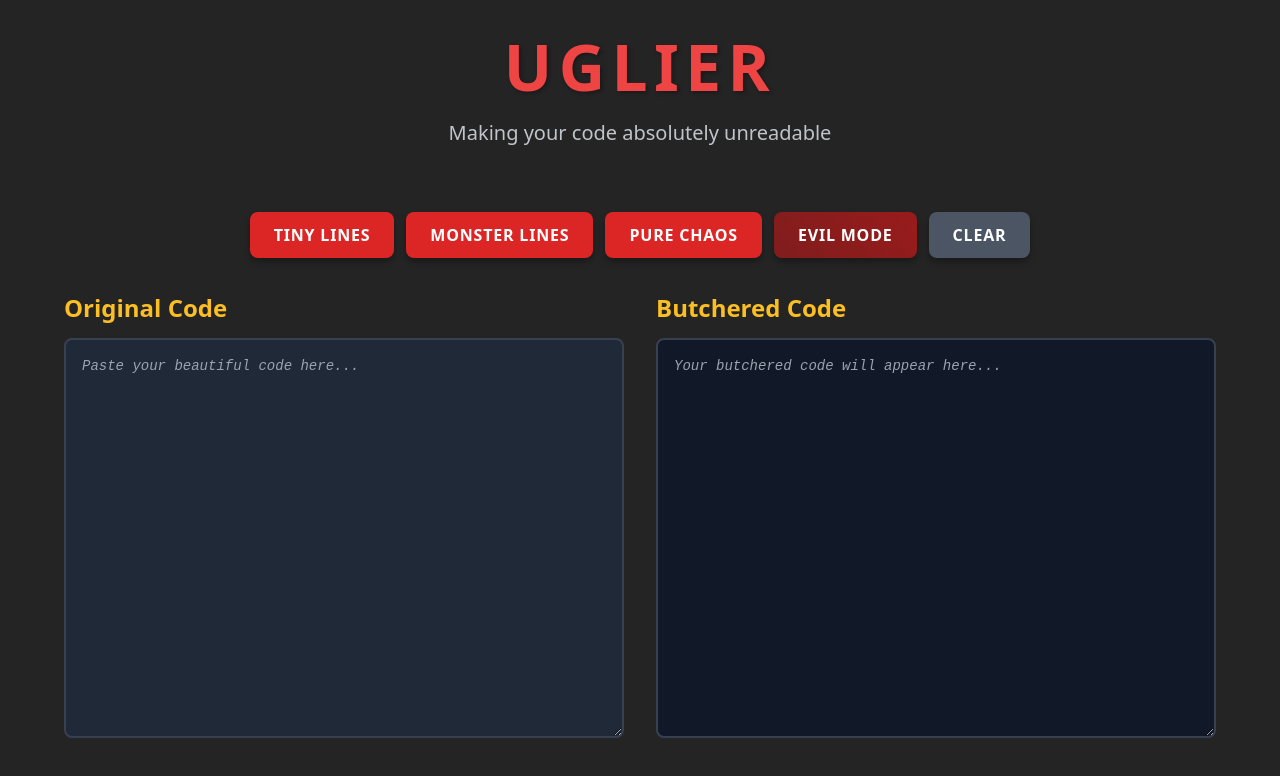
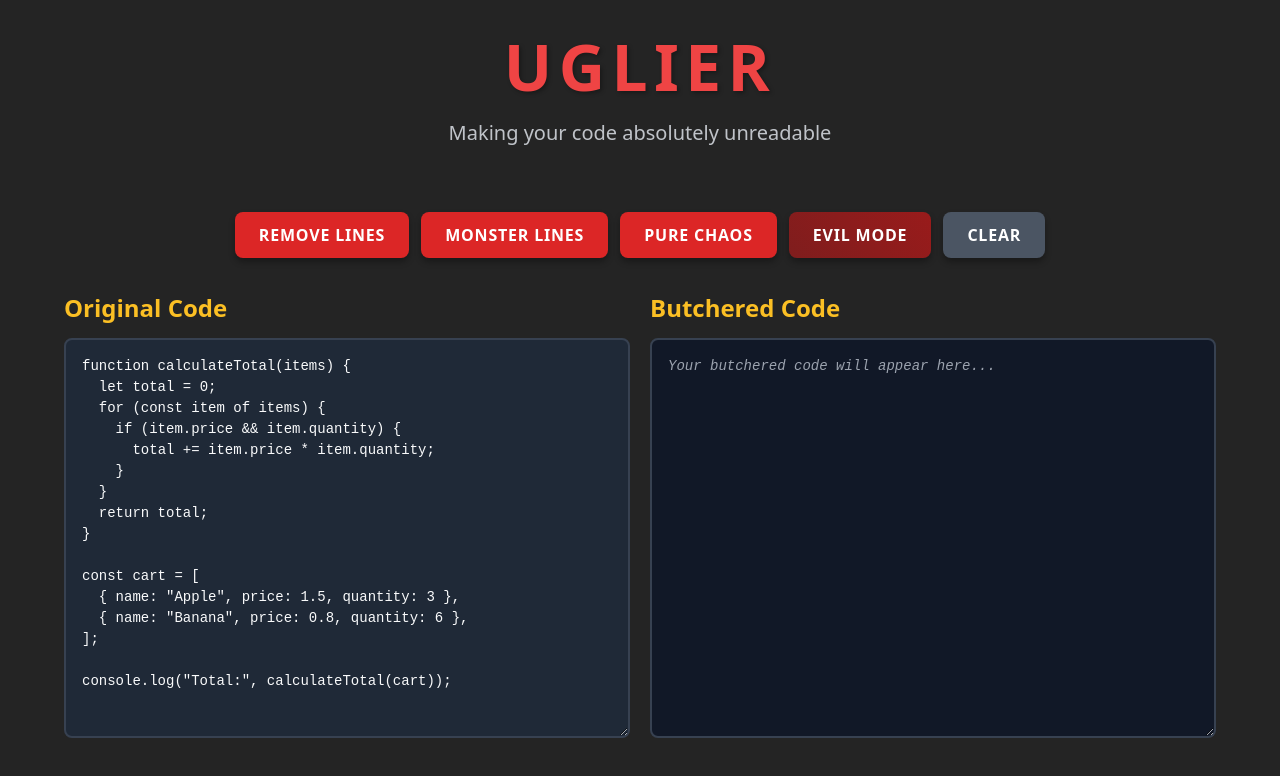
Before and after one commit to Irakli00/murder_she_code, a React (Vite) app in the folder murder_she_code/: page / in a window 1280 px wide. Shown: the top 776 px of the page. Built offline with nearby package versions, Linux system fonts and the light colour scheme.

Commit message:
first massacre

```diff
--- a/murder_she_code/src/App.jsx
+++ b/murder_she_code/src/App.jsx
@@ -7,7 +7,7 @@ function App() {
     <>
       <Header></Header>
       <main>
-        <Controls></Controls>
+        <Controls code={""}></Controls>
         <CodeForm></CodeForm>
       </main>
     </>
--- a/murder_she_code/src/components/CodeForm.jsx
+++ b/murder_she_code/src/components/CodeForm.jsx
@@ -1,19 +1,31 @@
+import { useContext } from "react";
+import { AppContext } from "../contexts/AppContext";
+
 function CodeForm() {
+  const { inputCode, setInputCode, outputCode } = useContext(AppContext);
+
   return (
     <div className="editor-container">
       <section className="input-section">
         <h3 className="section-title">Original Code</h3>
+        <div className="code-textarea-wrapper">
+          <div className="line-numbers"></div>
 
           <textarea
             id="input-code"
             className="code-textarea"
-          placeholder="Paste your beautiful code here..."
+            placeholder="Paste your code here..."
             aria-describedby="input-help"
+            defaultValue={inputCode}
+            onChange={(e) => setInputCode(e.target.value)}
           ></textarea>
+        </div>
       </section>
 
       <section className="output-section">
         <h3 className="section-title">Butchered Code</h3>
+        <div className="code-textarea-wrapper">
+          <div className="line-numbers"></div>
 
           <textarea
             id="output-code"
@@ -21,26 +33,12 @@ function CodeForm() {
             readOnly
             placeholder="Your butchered code will appear here..."
             aria-describedby="output-help"
+            value={outputCode}
           ></textarea>
+        </div>
       </section>
     </div>
   );
 }
 
 export default CodeForm;
-// function calculateTotal(items) {
-//   let total = 0;
-//   for (const item of items) {
-//     if (item.price && item.quantity) {
-//       total += item.price * item.quantity;
-//     }
-//   }
-//   return total;
-// }
-
-// const cart = [
-//   { name: "Apple", price: 1.5, quantity: 3 },
-//   { name: "Banana", price: 0.8, quantity: 6 },
-// ];
-
-// console.log("Total:", calculateTotal(cart));
--- a/murder_she_code/src/components/Controls.jsx
+++ b/murder_she_code/src/components/Controls.jsx
@@ -1,7 +1,37 @@
+import { useContext } from "react";
+import { AppContext } from "../contexts/AppContext";
+
 function Controls() {
+  const { inputCode, setOutputCode } = useContext(AppContext);
+  function noLines(code) {
+    // Ultra narrow formatting - everything wraps at ~15 characters
+    const output = code
+      .replace(/\s+/g, " ") // Normalize spaces
+      .replace(/{\s*/g, "{\n") // Opening braces
+      .replace(/;\s*/g, ";\n") // Semicolons
+      .replace(/,\s*/g, ",\n") // Commas
+      .replace(/}\s*/g, "\n}\n") // Closing braces
+      .split("\n")
+      .map((line) => line.trim())
+      .filter((line) => line)
+      .map((line) => {
+        // Break long lines at ~15 characters
+        if (line.length > 15) {
+          return line.match(/.{1,15}/g).join("\n");
+        }
+        return line;
+      })
+      .join("\n")
+      .replace(/\n+/g, "\n"); // Remove multiple newlines
+
+    setOutputCode(output);
+  }
+
   return (
     <section className="button-container">
-      <button className="btn btn-primary">Tiny Lines</button>
+      <button className="btn btn-primary" onClick={() => noLines(inputCode)}>
+        Remove Lines
+      </button>
       <button className="btn btn-primary">Monster Lines</button>
       <button className="btn btn-primary">Pure Chaos</button>
       <button className="btn btn-evil">EVIL MODE</button>
--- /dev/null
+++ b/murder_she_code/src/contexts/AppContext.jsx
@@ -0,0 +1,37 @@
+import { createContext, useState } from "react";
+
+export const AppContext = createContext();
+
+export function AppProvider({ children }) {
+  const [inputCode, setInputCode] = useState(`function calculateTotal(items) {
+  let total = 0;
+  for (const item of items) {
+    if (item.price && item.quantity) {
+      total += item.price * item.quantity;
+    }
+  }
+  return total;
+}
+
+const cart = [
+  { name: "Apple", price: 1.5, quantity: 3 },
+  { name: "Banana", price: 0.8, quantity: 6 },
+];
+
+console.log("Total:", calculateTotal(cart));
+`);
+  const [outputCode, setOutputCode] = useState("");
+
+  return (
+    <AppContext.Provider
+      value={{
+        inputCode,
+        setInputCode,
+        outputCode,
+        setOutputCode,
+      }}
+    >
+      {children}
+    </AppContext.Provider>
+  );
+}
--- a/murder_she_code/src/index.css
+++ b/murder_she_code/src/index.css
@@ -14,8 +14,8 @@
 }
 
 * {
+  margin: 0;
   box-sizing: border-box;
-  margin: 0;
 }
 
 body {
@@ -146,7 +146,7 @@ button:focus-visible {
   flex-direction: row;
   justify-content: space-between;
 
-  gap: 2rem;
+  gap: 20px;
 }
 
 .input-section,
--- a/murder_she_code/src/main.jsx
+++ b/murder_she_code/src/main.jsx
@@ -2,9 +2,12 @@ import { StrictMode } from "react";
 import { createRoot } from "react-dom/client";
 import App from "./App.jsx";
 import "./index.css";
+import { AppProvider } from "./contexts/AppContext.jsx";
 
 createRoot(document.getElementById("root")).render(
   <StrictMode>
-    <App></App>
+    <AppProvider>
+      <App></App>
+    </AppProvider>
   </StrictMode>
 );
```
Lines whose indentation alone changed are shown as unchanged.
